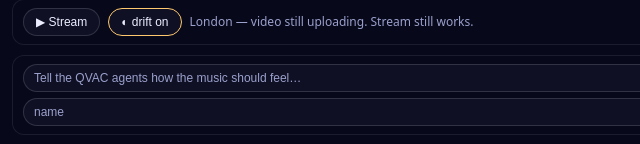
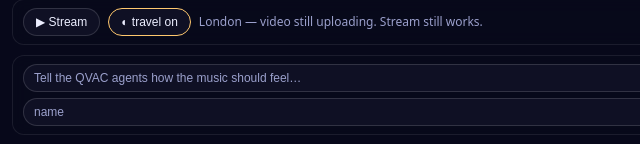
Before and after one commit to fraserbrownirl/tars-dj, a website built with Vite: page index.html in a window 1280 px wide. Shown: the part 653-797 px from the top of the page, 0-640 px from the left. Built offline with nearby package versions, Linux system fonts and the light colour scheme; files whose address does not match are found by name.

Commit message:
ui: rename drift toggle to travel (internal names and stored pref unchanged)

```diff
--- a/index.html
+++ b/index.html
@@ -19,7 +19,7 @@
     <div class="city-picker" id="cityPicker"></div>
     <div class="player">
       <button id="playBtn" type="button" aria-label="Play">▶ Stream</button>
-      <button id="driftBtn" type="button" aria-label="Toggle drift">◐ drift on</button>
+      <button id="driftBtn" type="button" aria-label="Toggle travel">◐ travel on</button>
       <audio id="stream" preload="none"></audio>
       <span id="nowPlaying" aria-live="polite"></span>
       <span id="creditLine" aria-live="polite" hidden></span>
--- a/src/main.js
+++ b/src/main.js
@@ -63,7 +63,7 @@ let lastVideoTime = 0;   // wrap detection: a drop means the loop seam passed
 function setDrift(on) {
   drifting = on;
   localStorage.setItem("tars:drift", on ? "on" : "off");
-  driftBtn.textContent = on ? "◐ drift on" : "◐ drift off";
+  driftBtn.textContent = on ? "◐ travel on" : "◐ travel off";
   driftBtn.classList.toggle("active", on);
   driftBtn.setAttribute("aria-pressed", String(on));
   clearTimeout(driftFallback);
```
